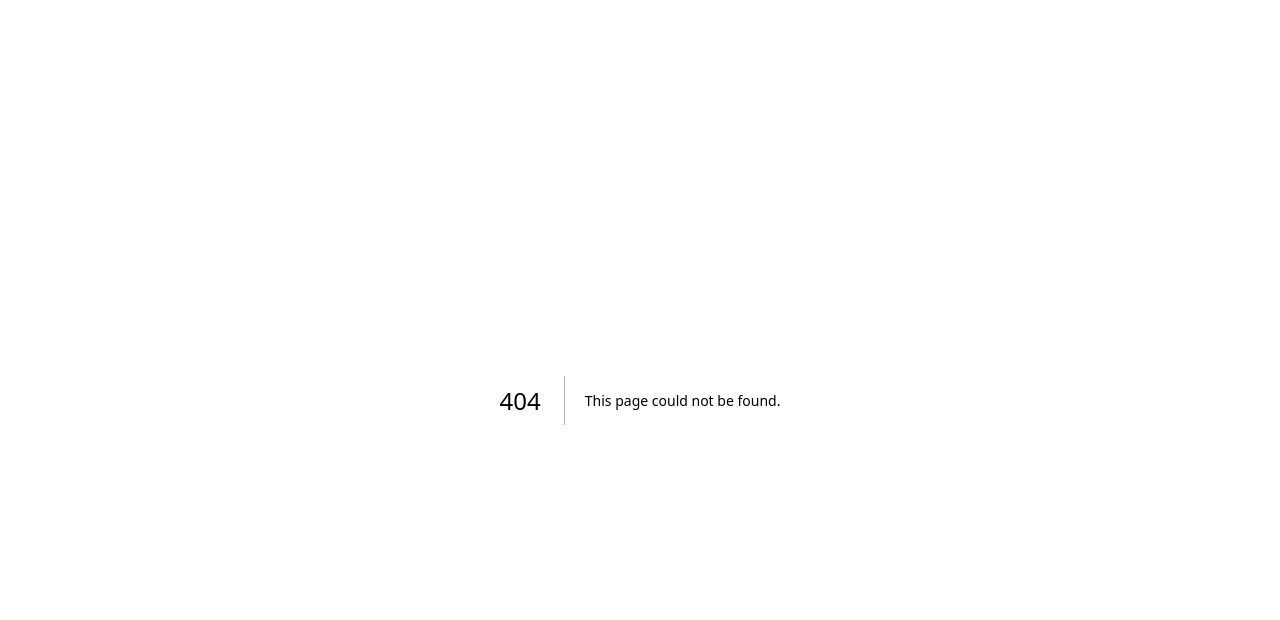
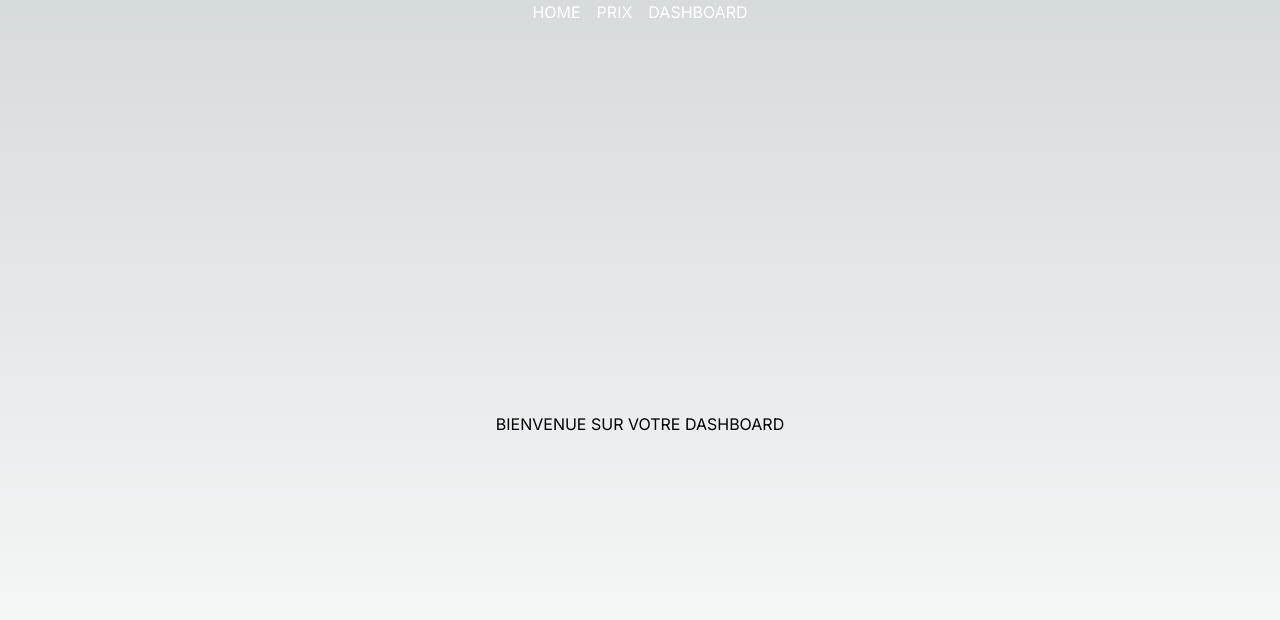
Before and after one commit to idib19/NEXT-JS-TUTORIAL-, a Next.js app: page /dashboard in a window 1280 px wide. Before the commit this address had no page. Shown: the top 620 px of the page. Built offline with nearby package versions, Linux system fonts and the light colour scheme.

Commit message:
episode 2

```diff
--- /dev/null
+++ b/app/(navigation)/dashboard/page.tsx
@@ -0,0 +1,10 @@
+export default function dashBoard() {
+    return (
+        <div>
+            <h1>
+                BIENVENUE SUR VOTRE DASHBOARD
+            </h1>
+        </div>
+    )
+
+}
--- /dev/null
+++ b/app/(navigation)/prix/page.tsx
@@ -0,0 +1,10 @@
+
+export default function pagePrix() {
+    return (
+        <div>
+            <h1>
+                Bienvenue sur la page de prix
+            </h1>
+        </div>
+    )
+}
--- a/app/layout.tsx
+++ b/app/layout.tsx
@@ -1,7 +1,7 @@
 import type { Metadata } from "next";
 import { Inter } from "next/font/google";
 import "./globals.css";
-
+import NavBar from "@/components/navbar";
 
 const inter = Inter({ subsets: ["latin"] });
 
@@ -18,10 +18,14 @@ export default function RootLayout({
   return (
     <html lang="en">
       <body className={inter.className}>
+        <div className="flex items-center justify-center">
+          <NavBar />
+        </div>
         <div className="flex flex-col justify-center items-center h-screen ">
+
           {children}
+
         </div>
-
       </body>
     </html>
   );
--- a/app/page.tsx
+++ b/app/page.tsx
@@ -1,10 +1,10 @@
-import NavBar from "@/components/navbar";
+
 
 export default function Home() {
   return (
 
     <div className="flex flex-col justify-center items-center h-screen ">
-      <NavBar />
+
       <div className="flex flex-1 justify-center items-center">
         <div className=" text-center border-2 border-rose-500">
           BIENVENUE SUR VOTRE APPLICATION
--- a/components/navbar.tsx
+++ b/components/navbar.tsx
@@ -9,16 +9,16 @@ export default function NavBar() {
                     HOME
                 </Link>
             </button>
-
             <button>
-                <Link href="/price">
-                    PRICE
+                <Link href="/prix">
+                    PRIX
                 </Link>
             </button>
             <button>
                 <Link href="/dashboard">
                     DASHBOARD
-                </Link>                </button>
+                </Link>
+            </button>
         </div>
     )
 }
```
